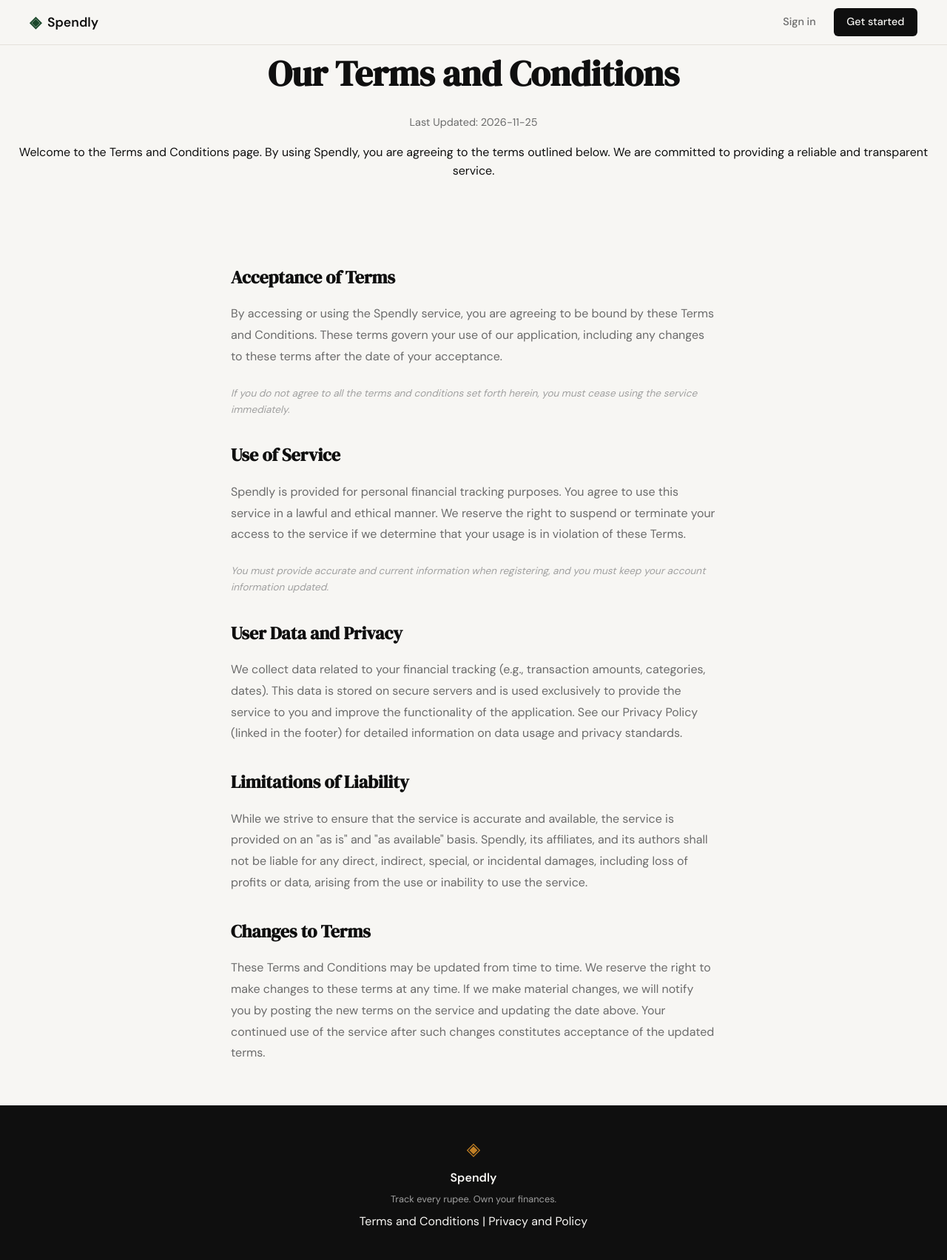
After one commit to Pranto-Paul/spendly, a Flask app: page /terms in a window 1280 px wide. The commit adds this page. Shown: the whole page at 74% size. Run offline with Flask 3, Linux system fonts and the light colour scheme.

Commit message:
landing: add terms page

```diff
--- a/app.py
+++ b/app.py
@@ -1,4 +1,5 @@
 from flask import Flask, render_template
+from datetime import datetime
 
 app = Flask(__name__)
 
@@ -46,9 +47,9 @@ def edit_expense(id):
     return "Edit expense — coming in Step 8"
 
 
-@app.route("/expenses/<int:id>/delete")
-def delete_expense(id):
-    return "Delete expense — coming in Step 9"
+@app.route("/terms")
+def terms():
+    return render_template("terms.html", now=datetime.now())
 
 
 if __name__ == "__main__":
--- a/static/css/style.css
+++ b/static/css/style.css
@@ -528,3 +528,113 @@ a { color: inherit; text-decoration: none; }
     .nav-links a:not(.nav-cta) { display: none; }
     .hero { padding: 3rem 1rem 2rem; }
 }
+
+/* ------------------------------------------------------------------ */
+/* Terms and Conditions Styles                                         */
+/* ------------------------------------------------------------------ */
+
+.terms-section-grid {
+    display: grid;
+    grid-template-columns: repeat(3, 1fr);
+    gap: 2rem;
+    margin-top: 2rem;
+}
+
+.terms-card {
+    background: var(--paper-card);
+    border: 1px solid var(--border);
+    border-radius: var(--radius-md);
+    padding: 2rem;
+    margin-bottom: 2rem;
+    box-shadow: 0 4px 12px rgba(0, 0, 0, 0.05);
+    transition: transform 0.2s ease, box-shadow 0.2s ease;
+}
+
+.terms-card:hover {
+    transform: translateY(-2px);
+    box-shadow: 0 6px 16px rgba(0, 0, 0, 0.1);
+}
+
+.terms-card-header {
+    display: flex;
+    align-items: center;
+    margin-bottom: 1.25rem;
+    padding-bottom: 1rem;
+    border-bottom: 1px solid var(--border-soft);
+}
+
+.terms-icon {
+    font-size: 1.5rem;
+    margin-right: 1rem;
+    color: var(--accent);
+}
+
+.terms-card-title {
+    font-family: var(--font-display);
+    font-size: 1.2rem;
+    color: var(--ink);
+    margin: 0;
+    font-weight: 600;
+}
+
+.terms-body {
+    font-size: 0.95rem;
+    color: var(--ink-muted);
+    line-height: 1.7;
+    margin-bottom: 0.75rem;
+}
+
+.terms-body-fine {
+    font-size: 0.85rem;
+    color: var(--ink-faint);
+    font-style: italic;
+}
+
+/* ------------------------------------------------------------------ */
+/* Terms and Conditions Styles                                         */
+/* ------------------------------------------------------------------ */
+
+.terms-container {
+    max-width: 720px;
+    margin: 0 auto;
+    padding: 2rem;
+}
+
+.page-intro {
+    text-align: center;
+    margin-bottom: 3rem;
+}
+
+.page-title {
+    font-family: var(--font-display);
+    font-size: clamp(2rem, 4vw, 3rem);
+    color: var(--ink);
+    margin-bottom: 1rem;
+}
+
+.page-subtitle {
+    font-size: 0.9rem;
+    color: var(--ink-muted);
+    margin-bottom: 1rem;
+}
+
+.terms-title {
+    font-family: var(--font-display);
+    font-size: 1.5rem;
+    color: var(--ink);
+    margin-top: 2rem;
+    margin-bottom: 1rem;
+}
+
+.terms-body {
+    font-size: 1rem;
+    color: var(--ink-muted);
+    line-height: 1.8;
+    margin-bottom: 1.5rem;
+}
+
+.terms-fine {
+    font-size: 0.85rem;
+    color: var(--ink-faint);
+    font-style: italic;
+}
--- a/templates/base.html
+++ b/templates/base.html
@@ -33,7 +33,7 @@
         <div class="footer-inner">
             <span class="brand-icon">◈</span>
             <span class="footer-name">Spendly</span>
-            <p class="footer-copy">Track every rupee. Own your finances.</p><p><a href="#">Terms and Conditions</a> | <a href="#">Privacy and Policy</a></p>
+            <p class="footer-copy">Track every rupee. Own your finances.</p><p><a href="/terms">Terms and Conditions</a> | <a href="/privacy">Privacy and Policy</a></p>
         </div>
     </footer>
 
--- /dev/null
+++ b/templates/terms.html
@@ -0,0 +1,43 @@
+{% extends "base.html" %}
+
+{% block title %}Terms and Conditions - Spendly{% endblock %}
+
+{% block content %}
+
+<main class="main-content">
+    <section class="page-intro" id="introduction">
+        <h1 class="page-title">Our Terms and Conditions</h1>
+        <p class="page-subtitle">Last Updated: {{ now.strftime('%Y-%m-%d') }}</p>
+        <p>Welcome to the Terms and Conditions page. By using Spendly, you are agreeing to the terms outlined below. We are committed to providing a reliable and transparent service.</p>
+    </section>
+
+    <div class="terms-container">
+        <section id="acceptance">
+            <h2 class="terms-title">Acceptance of Terms</h2>
+            <p class="terms-body">By accessing or using the Spendly service, you are agreeing to be bound by these Terms and Conditions. These terms govern your use of our application, including any changes to these terms after the date of your acceptance.</p>
+            <p class="terms-fine">If you do not agree to all the terms and conditions set forth herein, you must cease using the service immediately.</p>
+        </section>
+
+        <section id="use-of-service">
+            <h2 class="terms-title">Use of Service</h2>
+            <p class="terms-body">Spendly is provided for personal financial tracking purposes. You agree to use this service in a lawful and ethical manner. We reserve the right to suspend or terminate your access to the service if we determine that your usage is in violation of these Terms.</p>
+            <p class="terms-fine">You must provide accurate and current information when registering, and you must keep your account information updated.</p>
+        </section>
+
+        <section id="user-data">
+            <h2 class="terms-title">User Data and Privacy</h2>
+            <p class="terms-body">We collect data related to your financial tracking (e.g., transaction amounts, categories, dates). This data is stored on secure servers and is used exclusively to provide the service to you and improve the functionality of the application. See our Privacy Policy (linked in the footer) for detailed information on data usage and privacy standards.</p>
+        </section>
+
+        <section id="liability">
+            <h2 class="terms-title">Limitations of Liability</h2>
+            <p class="terms-body">While we strive to ensure that the service is accurate and available, the service is provided on an "as is" and "as available" basis. Spendly, its affiliates, and its authors shall not be liable for any direct, indirect, special, or incidental damages, including loss of profits or data, arising from the use or inability to use the service.</p>
+        </section>
+
+        <section id="changes-to-terms">
+            <h2 class="terms-title">Changes to Terms</h2>
+            <p class="terms-body">These Terms and Conditions may be updated from time to time. We reserve the right to make changes to these terms at any time. If we make material changes, we will notify you by posting the new terms on the service and updating the date above. Your continued use of the service after such changes constitutes acceptance of the updated terms.</p>
+        </section>
+    </div>
+</main>
+{% endblock %}
```
